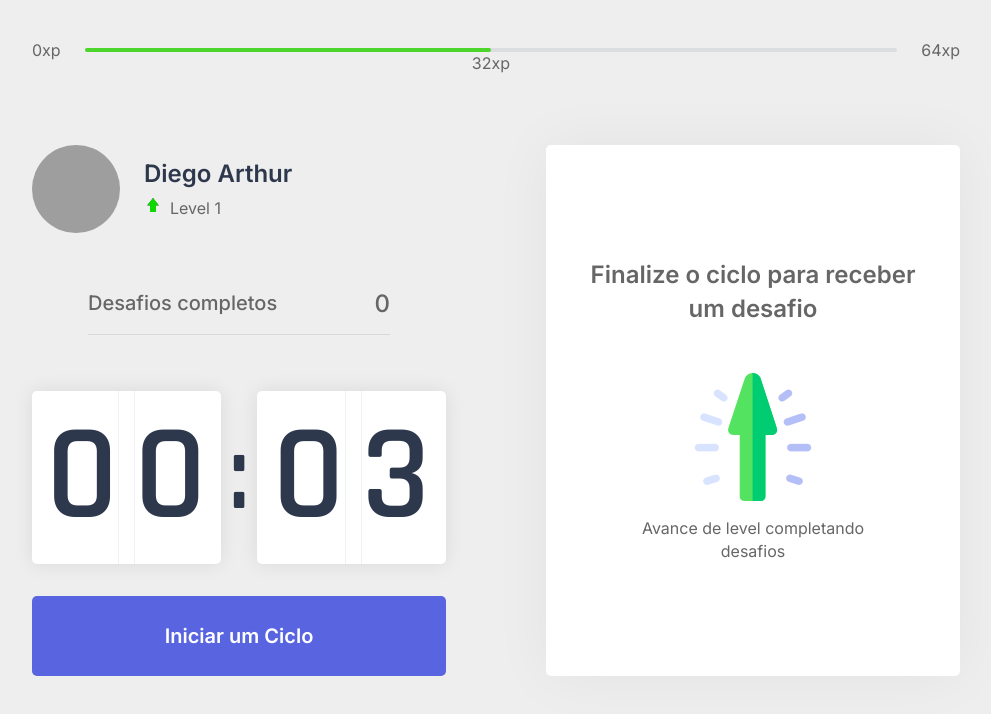
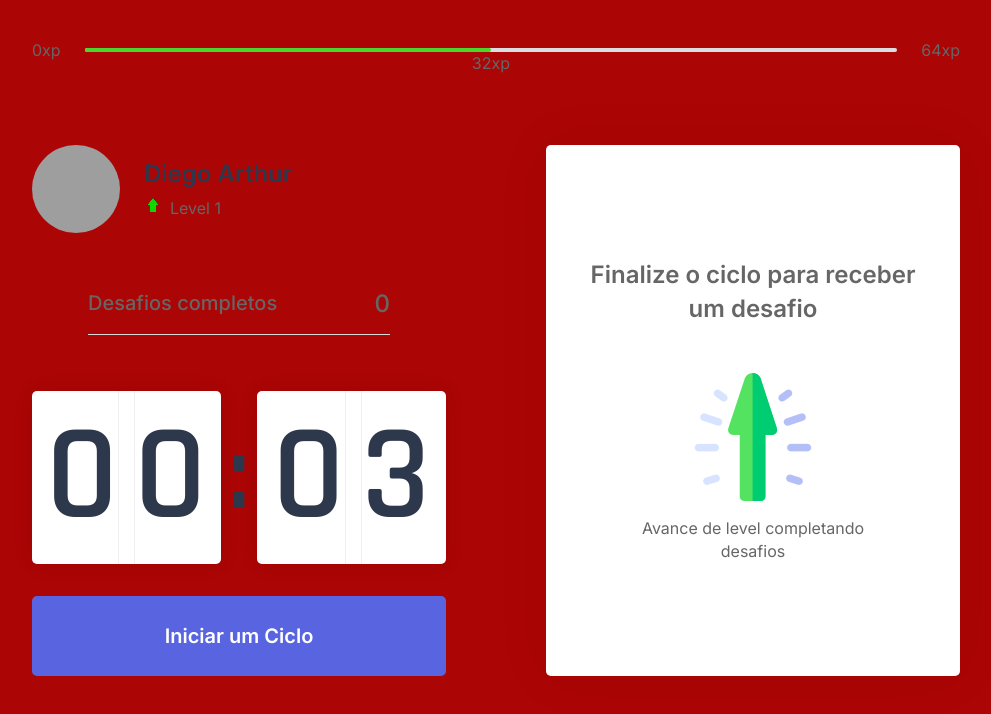
Before and after one commit to DIGOARTHUR/Move.it, a Next.js app: page / in a window 1280 px wide. Shown: the top 714 px of the page, without its empty margins (144-1135 px from the left). Built offline with nearby package versions, Linux system fonts and the light colour scheme; grey boxes are pictures that could not be loaded.

Commit message:
modified background

```diff
--- a/src/styles/global.css
+++ b/src/styles/global.css
@@ -39,7 +39,7 @@ font-size: 93.75%; /* SE READAPTA DIMINUI 1 PX DE UM TODO */
 body{
     background: var(--background);
     color:var(--text);
-    background-color: rgb(238, 238, 238);
+    background-color: rgb(172, 5, 5);
 
 }
 
```
